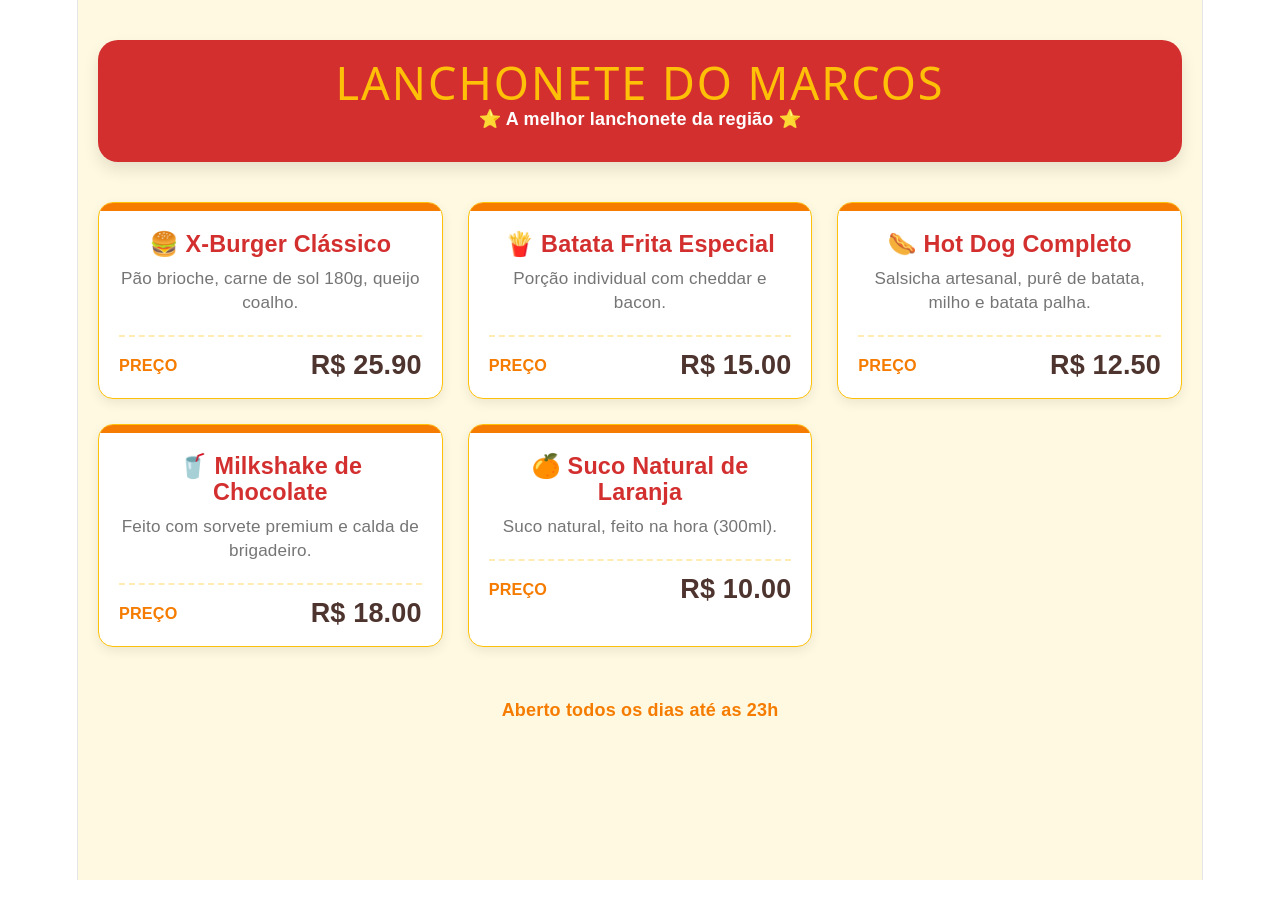
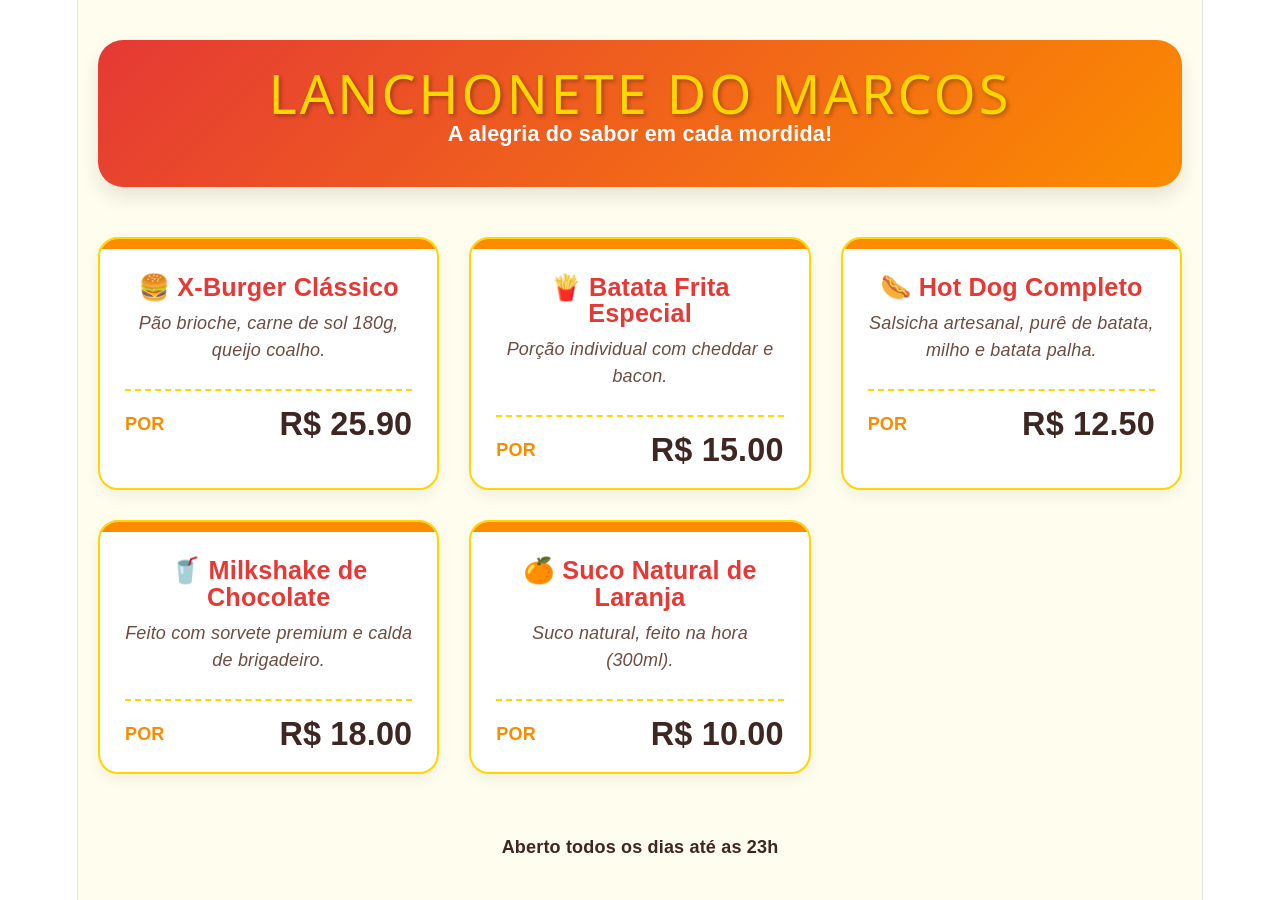
Before and after one commit to Marcospy/PROJETO-REACT-LANCHONETE, a React (Vite) app: page / in a window 1280 px wide. Built offline with nearby package versions, Linux system fonts and the light colour scheme.

Commit message:
ajustes no layout do cardápio

```diff
--- a/src/App.jsx
+++ b/src/App.jsx
@@ -10,15 +10,34 @@ function App() {
   ];
 
   const cores = {
-    vermelho: "#D32F2F",
-    amareloDestaque: "#FFC107",
-    laranja: "#F57C00",
-    fundoAlegre: "#FFF9E1", // Um creme bem clarinho e "quente"
+    vermelhoVibrante: "#E53935", // Um vermelho mais aberto e alegre
+    laranjaDestaque: "#FB8C00", // Laranja vibrante
+    amareloOuro: "#FFD600", // Amarelo sol
+    fundoAlegre: "#FFFDED", // Creme ainda mais clarinho
     branco: "#FFFFFF",
-    texto: "#4E342E" // Um marrom bem escuro, combina melhor com amarelo/vermelho que o preto puro
+    texto: "#3E2723" // Marrom café profundo
   };
 
   return (
+    <>
+      {/* MÁGICA AQUI: Inserindo CSS Global diretamente no React
+         para podermos usar o :hover e a classe .item-cardapio
+      */}
+      <style>
+        {`
+          .item-cardapio {
+            transition: transform 0.3s ease, box-shadow 0.3s ease; /* Animação suave */
+            cursor: pointer;
+          }
+
+          .item-cardapio:hover {
+            transform: scale(1.10) translateZ(10px); /* Amplia 5% e "vem para frente" */
+            box-shadow: 0 15px 30px rgba(229, 57, 53, 0.2) !important; /* Sombra vermelha suave no hover */
+            border-color: ${cores.vermelhoVibrante} !important; /* Borda muda para vermelho */
+          }
+        `}
+      </style>
+
       <div style={{
         backgroundColor: cores.fundoAlegre,
         minHeight: '100vh',
@@ -30,23 +49,24 @@ function App() {
         {/* Cabeçalho */}
         <div style={{
           textAlign: 'center',
-        marginBottom: '40px',
-        backgroundColor: cores.vermelho,
-        padding: '30px',
-        borderRadius: '20px',
-        boxShadow: '0 8px 16px rgba(0,0,0,0.1)'
+          marginBottom: '50px',
+          background: `linear-gradient(135deg, ${cores.vermelhoVibrante} 0%, ${cores.laranjaDestaque} 100%)`, // Gradiente alegre
+          padding: '40px',
+          borderRadius: '25px',
+          boxShadow: '0 10px 20px rgba(0,0,0,0.1)'
         }}>
           <h1 style={{
-          color: cores.amareloDestaque,
-          fontSize: '2.5rem',
+            color: cores.amareloOuro,
+            fontSize: '3rem',
             margin: 0,
             textTransform: 'uppercase',
-          letterSpacing: '2px'
+            letterSpacing: '3px',
+            textShadow: '2px 2px 4px rgba(0,0,0,0.3)'
           }}>
             Lanchonete do Marcos
           </h1>
-        <p style={{ color: 'white', marginTop: '10px', fontWeight: 'bold' }}>
-          ⭐ A melhor lanchonete da região ⭐
+          <p style={{ color: 'white', marginTop: '15px', fontWeight: 'bold', fontSize: '1.2rem' }}>
+            A alegria do sabor em cada mordida!
           </p>
         </div>
 
@@ -54,35 +74,42 @@ function App() {
         <div style={{
           display: 'grid',
           gridTemplateColumns: 'repeat(auto-fill, minmax(300px, 1fr))',
-        gap: '25px',
-        maxWidth: '1100px',
-        margin: '0 auto'
+          gap: '30px',
+          maxWidth: '1200px',
+          margin: '0 auto',
+          perspective: '1000px' // Necessário para o efeito 3D (translateZ)
         }}>
           {itensCardapio.map((item) => (
-          <div key={item.id} style={{
+            <div key={item.id}
+              className="item-cardapio" // <-- IMPORTANTE: Aplicando a classe CSS que definimos acima
+              style={{
                 backgroundColor: cores.branco,
-            borderRadius: '15px',
+                borderRadius: '20px',
                 overflow: 'hidden',
-            boxShadow: '0 4px 12px rgba(0,0,0,0.08)',
-            border: `1px solid ${cores.amareloDestaque}`
+                boxShadow: '0 6px 15px rgba(0,0,0,0.06)',
+                border: `2px solid ${cores.amareloOuro}`,
+                position: 'relative' // Para a faixa laranja
               }}>
-            {/* Faixa colorida no topo do card */}
-            <div style={{ backgroundColor: cores.laranja, height: '8px' }}></div>
 
-            <div style={{ padding: '20px' }}>
+              {/* Detalhe visual */}
+              <div style={{ backgroundColor: cores.laranjaDestaque, height: '10px' }}></div>
+
+              <div style={{ padding: '25px' }}>
                 <h3 style={{
                   margin: '0 0 10px 0',
-                fontSize: '1.3rem',
-                color: cores.vermelho
+                  fontSize: '1.4rem',
+                  color: cores.vermelhoVibrante,
+                  fontWeight: '800'
                 }}>
                   {item.nome}
                 </h3>
 
                 <p style={{
-                margin: '0 0 20px 0',
-                color: '#757575',
-                fontSize: '0.95rem',
-                lineHeight: '1.4'
+                  margin: '0 0 25px 0',
+                  color: '#6D4C41',
+                  fontSize: '1rem',
+                  lineHeight: '1.5',
+                  fontStyle: 'italic'
                 }}>
                   {item.descricao}
                 </p>
@@ -91,14 +118,14 @@ function App() {
                   display: 'flex',
                   justifyContent: 'space-between',
                   alignItems: 'center',
-                borderTop: '2px dashed #FFECB3',
-                paddingTop: '15px'
+                  borderTop: `2px dashed ${cores.amareloOuro}`,
+                  paddingTop: '20px'
                 }}>
-                <span style={{ fontSize: '0.9rem', fontWeight: 'bold', color: cores.laranja }}>PREÇO</span>
+                  <span style={{ fontSize: '1rem', fontWeight: 'bold', color: cores.laranjaDestaque, textTransform: 'uppercase' }}>Por</span>
                   <span style={{
                     color: cores.texto,
                     fontWeight: '900',
-                  fontSize: '1.5rem'
+                    fontSize: '1.8rem'
                   }}>
                     R$ {item.preco.toFixed(2)}
                   </span>
@@ -108,10 +135,11 @@ function App() {
           ))}
         </div>
 
-      <footer style={{ textAlign: 'center', marginTop: '50px', color: cores.laranja, fontWeight: 'bold' }}>
+        <footer style={{ textAlign: 'center', marginTop: '60px', color: cores.texto, fontWeight: 'bold' }}>
           <p>Aberto todos os dias até as 23h</p>
         </footer>
       </div>
+    </>
   )
 }
 
```
Also changed, not shown: 2 other files (tests, documents, lock files or other folders). Lines whose indentation alone changed are shown as unchanged.
